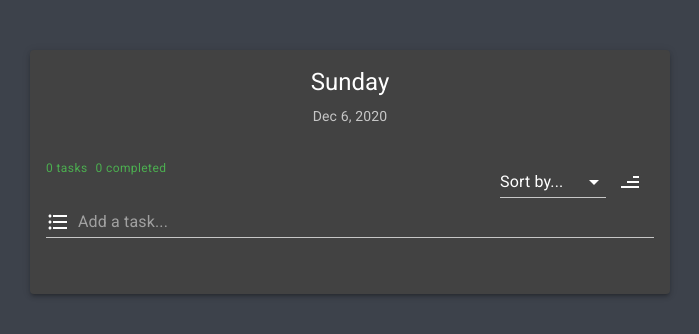
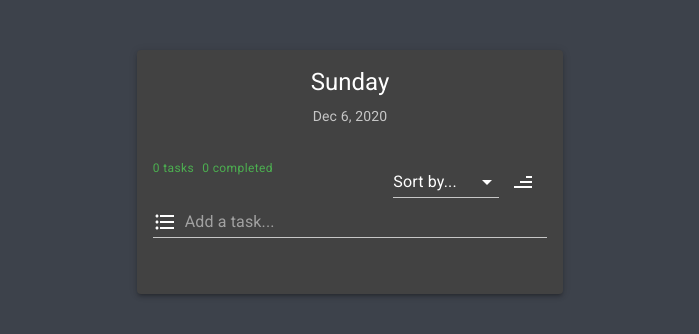
Before and after one commit to ciaranmoran/pwc-tasks, a React (Create React App) app: page / in a window 1280 px wide. Shown: the top 334 px of the page, without its empty margins (290-989 px from the left). Built offline with nearby package versions, Linux system fonts and the light colour scheme.

Commit message:
fix responsive breakpoints

```diff
--- a/src/components/TaskList/TaskListView.tsx
+++ b/src/components/TaskList/TaskListView.tsx
@@ -128,7 +128,7 @@ const TaskListView: FC<Props> = ({
   return (
     <Grid>
       <Box display='flex' justifyContent='center' marginTop='50px'>
-        <Grid item xs={12} md={6}>
+        <Grid item xs={12} sm={8} md={6} lg={4}>
           <Card elevation={3}>
             <CardActionArea>
               <CardContent>
```
